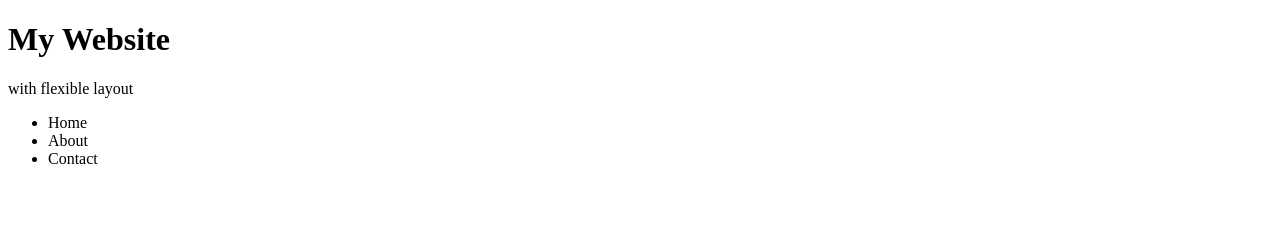
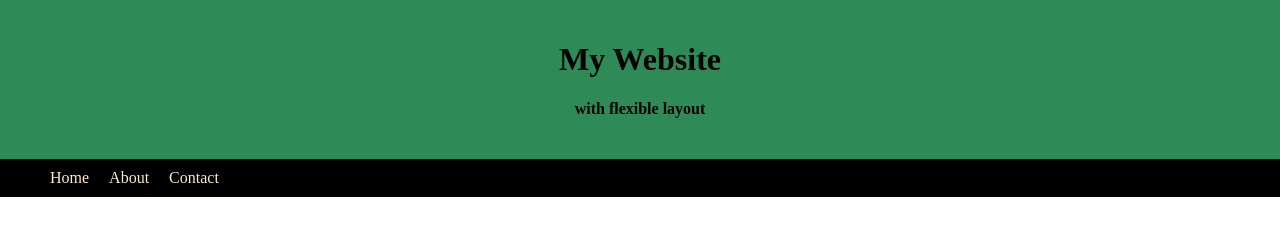
Before and after one commit to appy385/layout-exercise, a plain HTML site: page index.html in a window 1280 px wide. Drawn offline with Linux system fonts and the light colour scheme.

Commit message:
feat: update header with background and nav bar horizontally

```diff
--- /dev/null
+++ b/index.css
@@ -0,0 +1,25 @@
+body {
+    margin: 0 ;
+    padding: 0;
+}
+header {
+    background-color: #2E8B57;
+    text-align: center;
+    padding: 20px;
+}
+nav {
+    background-color: black;
+}
+
+nav>ul {
+    display: flex;
+    flex-direction: row;
+    list-style-type: none;
+    margin-block-start: 0px;
+    margin-block-end: 0px;
+}
+
+nav li {
+    padding: 10px;
+    color: blanchedalmond;
+}
--- a/index.html
+++ b/index.html
@@ -2,12 +2,12 @@
 <html>
 <head>
     <meta charset="utf-8">
-    <title>Hello, world!</title>
+    <link href="index.css" rel="stylesheet">
 </head>
 <body>
     <header>
         <h1>My Website</h1>
-        <p>with flexible layout</p>
+        <h4>with flexible layout</h4>
     </header>
     <nav>
         <ul>
```
